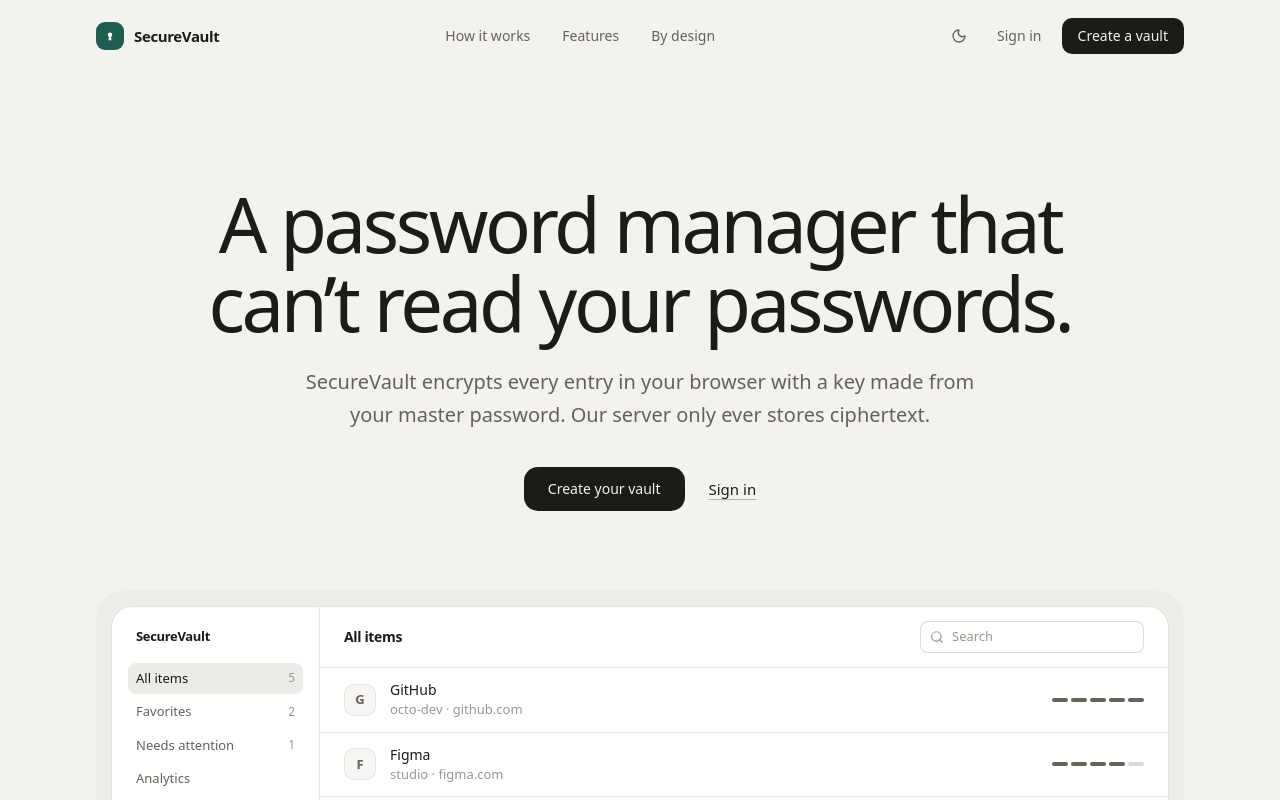
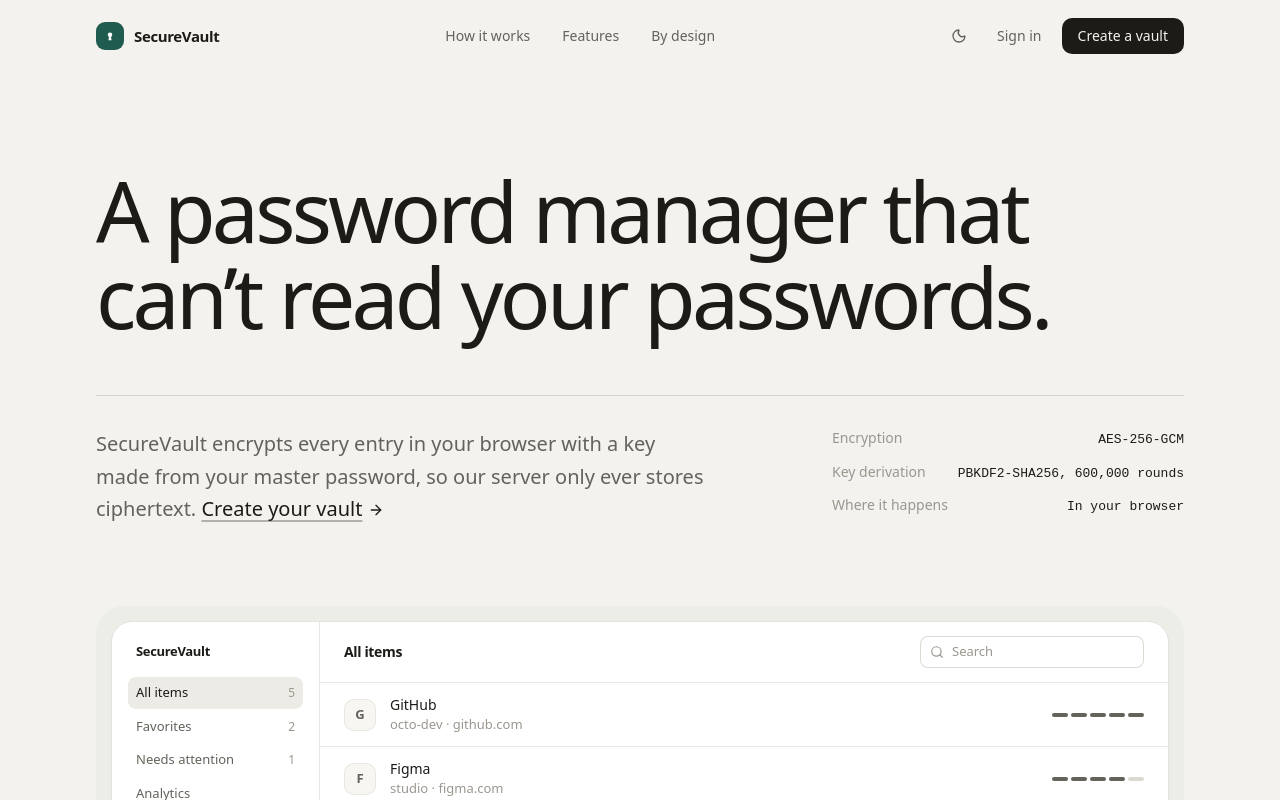
Before and after one commit to AmarMuric04/secure, a React (Vite) app in the folder apps/web/: page / in a window 1280 px wide. Shown: the top 800 px of the page. Built offline with nearby package versions, Linux system fonts and the light colour scheme; no server answers.

Commit message:
Lead the landing hero with an editorial layout and one action

```diff
--- a/apps/web/src/components/pages/LandingPage/HeroSection/HeroSection.tsx
+++ b/apps/web/src/components/pages/LandingPage/HeroSection/HeroSection.tsx
@@ -1,68 +1,74 @@
 import { Link } from "@tanstack/react-router";
+import { ArrowRight } from "lucide-react";
 import { motion } from "motion/react";
 
-import { Button } from "@/components/ui";
 import { EASE_OUT } from "@/lib/motion";
 
 import { VaultPreview } from "./VaultPreview";
 
-const HeroActions: React.FC<{ isAuthenticated: boolean }> = ({
-	isAuthenticated,
-}) => {
-	if (isAuthenticated) {
-		return (
-			<Button asChild variant="ink" size="xl">
-				<Link to="/vault">Open your vault</Link>
-			</Button>
-		);
-	}
-
-	return (
-		<>
-			<Button asChild variant="ink" size="xl">
-				<Link to="/register">Create your vault</Link>
-			</Button>
-			<Link
-				to="/login"
-				className="text-[15px] font-medium underline decoration-foreground/30 underline-offset-4 transition-colors hover:decoration-foreground"
-			>
-				Sign in
-			</Link>
-		</>
-	);
-};
+const SPECIFICATIONS = [
+	{ label: "Encryption", value: "AES-256-GCM" },
+	{ label: "Key derivation", value: "PBKDF2-SHA256, 600,000 rounds" },
+	{ label: "Where it happens", value: "In your browser" },
+];
 
 const HeroSection: React.FC<{ isAuthenticated: boolean }> = ({
 	isAuthenticated,
 }) => {
 	return (
-		<section className="mx-auto max-w-6xl px-5 pt-16 sm:px-8 sm:pt-24 lg:pt-28">
+		<section className="mx-auto max-w-6xl px-5 pt-14 sm:px-8 sm:pt-20 lg:pt-24">
+			<motion.h1
+				initial={{ opacity: 0, y: 12 }}
+				animate={{ opacity: 1, y: 0 }}
+				transition={{ duration: 0.7, ease: EASE_OUT }}
+				className="max-w-5xl text-[2.6rem] leading-[1.02] font-medium tracking-[-0.045em] text-balance sm:text-6xl lg:text-[5.25rem]"
+			>
+				A password manager that can’t read your passwords.
+			</motion.h1>
+
 			<motion.div
 				initial={{ opacity: 0, y: 12 }}
 				animate={{ opacity: 1, y: 0 }}
-				transition={{ duration: 0.7, ease: EASE_OUT }}
-				className="text-center"
+				transition={{ duration: 0.7, ease: EASE_OUT, delay: 0.1 }}
+				className="mt-10 grid gap-10 border-t border-foreground/15 pt-8 sm:mt-14 lg:grid-cols-[minmax(0,1fr)_22rem] lg:gap-20"
 			>
-				<h1 className="mx-auto max-w-4xl text-[2.6rem] leading-[1.04] font-medium tracking-[-0.045em] text-balance sm:text-6xl lg:text-[4.75rem]">
-					A password manager that can’t read your passwords.
-				</h1>
-
-				<p className="mx-auto mt-6 max-w-2xl text-lg leading-relaxed text-pretty text-muted-foreground sm:text-xl">
+				<p className="max-w-2xl text-lg leading-relaxed text-pretty text-muted-foreground sm:text-xl">
 					SecureVault encrypts every entry in your browser with a key
-					made from your master password. Our server only ever stores
-					ciphertext.
+					made from your master password, so our server only ever
+					stores ciphertext.{" "}
+					<Link
+						to={isAuthenticated ? "/vault" : "/register"}
+						className="group inline-flex items-center gap-1.5 font-medium whitespace-nowrap text-foreground underline decoration-foreground/30 underline-offset-[0.2em] transition-colors hover:decoration-foreground"
+					>
+						{isAuthenticated
+							? "Open your vault"
+							: "Create your vault"}
+						<ArrowRight className="size-4 transition-transform duration-300 ease-out-quint group-hover:translate-x-0.5" />
+					</Link>
 				</p>
 
-				<div className="mt-9 flex items-center justify-center gap-6">
-					<HeroActions isAuthenticated={isAuthenticated} />
-				</div>
+				<dl className="grid content-start gap-3 text-sm">
+					{SPECIFICATIONS.map((specification) => (
+						<div
+							key={specification.label}
+							className="flex items-baseline justify-between gap-6"
+						>
+							<dt className="text-subtle">
+								{specification.label}
+							</dt>
+							<dd className="text-right font-mono text-[13px]">
+								{specification.value}
+							</dd>
+						</div>
+					))}
+				</dl>
 			</motion.div>
 
 			<motion.div
 				initial={{ opacity: 0, y: 24 }}
 				animate={{ opacity: 1, y: 0 }}
-				transition={{ duration: 0.9, ease: EASE_OUT, delay: 0.15 }}
-				className="mt-16 sm:mt-20"
+				transition={{ duration: 0.9, ease: EASE_OUT, delay: 0.2 }}
+				className="mt-14 sm:mt-20"
 			>
 				<VaultPreview />
 			</motion.div>
```
